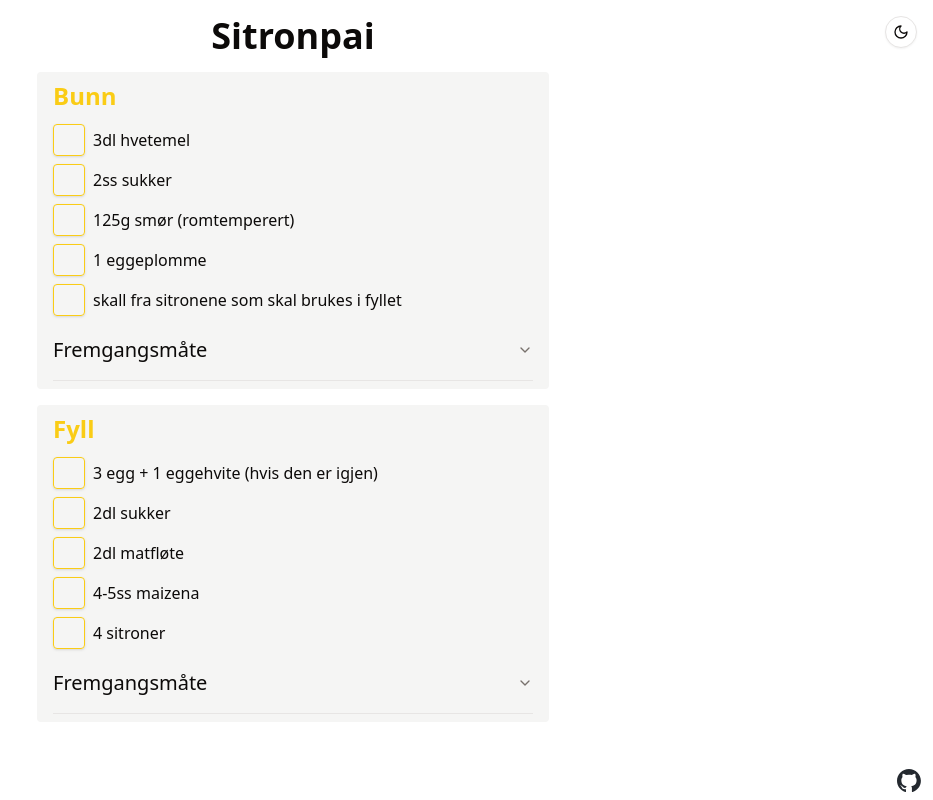
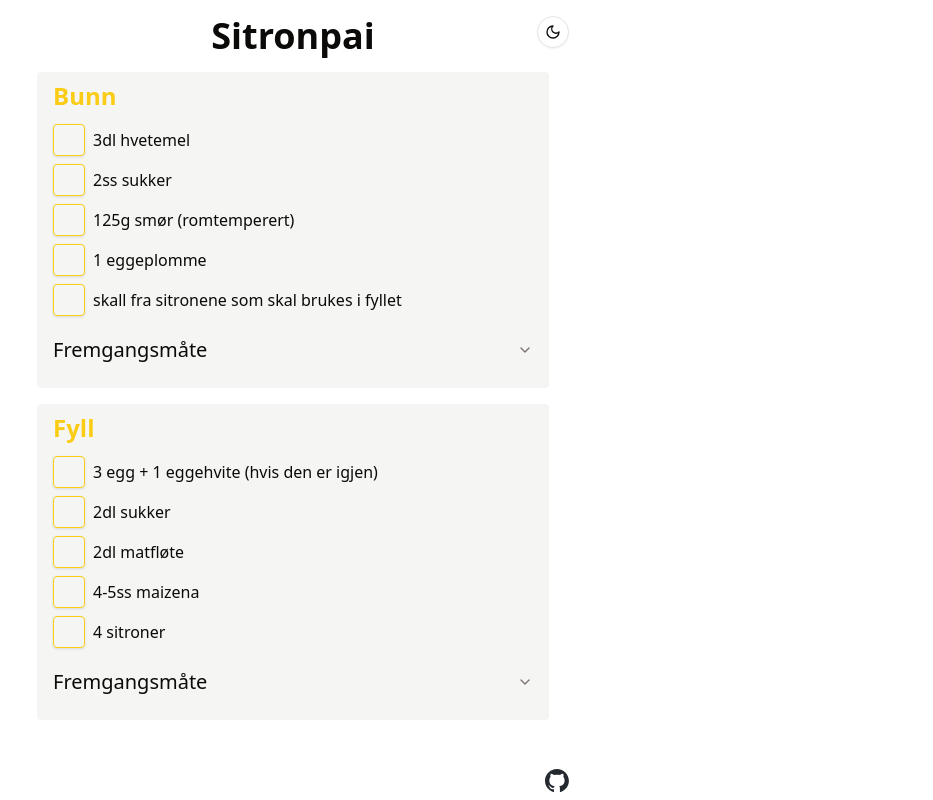
Before and after one commit to JonRennan/oppskriftsbok, a Next.js app: page / in a window 1280 px wide. Shown: the whole page, without its empty margins (347-1280 px from the left). Built offline with nearby package versions, Linux system fonts and the light colour scheme.

Commit message:
remove bottom border from accordion, add max-width to header and footer, and add className prop to ModeToggle

```diff
--- a/src/components/footer.tsx
+++ b/src/components/footer.tsx
@@ -5,27 +5,31 @@ import Link from "next/link";
 import { useEffect, useState } from "react";
 
 export default function Footer() {
-  const [mounted, setMounted] = useState(false)
+  const [mounted, setMounted] = useState(false);
   const { theme } = useTheme();
 
   useEffect(() => {
-    setMounted(true)
-  }, [])
+    setMounted(true);
+  }, []);
 
   if (!mounted) {
-    return null
+    return null;
   }
 
   return (
-    <footer className="w-full">
-      <div className="flex justify-end px-3 py-2">
+    <footer className="flex w-full justify-center py-2">
+      <div className="flex w-full justify-end px-3 md:max-w-xl">
         <Link
           href="https://github.com/JonRennan"
           target="_blank"
           className="flex"
         >
           <Image
-            src={theme == "dark" ? "/github-mark/github-mark-white.svg" : "/github-mark/github-mark.svg"}
+            src={
+              theme == "dark"
+                ? "/github-mark/github-mark-white.svg"
+                : "/github-mark/github-mark.svg"
+            }
             alt="Github logo"
             width={24}
             height={24}
--- a/src/components/header.tsx
+++ b/src/components/header.tsx
@@ -2,9 +2,9 @@ import { ModeToggle } from "~/components/mode-toggle";
 
 export default function Header() {
   return (
-    <header>
-      <div className="absolute right-4 top-4">
-        <ModeToggle />
+    <header className="flex w-full justify-center">
+      <div className="relative w-full md:max-w-xl">
+        <ModeToggle className="absolute right-3 top-4" />
       </div>
     </header>
   );
--- a/src/components/mode-toggle.tsx
+++ b/src/components/mode-toggle.tsx
@@ -12,8 +12,13 @@ import {
   TooltipTrigger,
   TooltipProvider,
 } from "~/components/ui/tooltip";
+import { cn } from "~/lib/utils";
 
-export function ModeToggle() {
+interface ModeToggleProps {
+  className?: string;
+}
+
+export function ModeToggle({className}: ModeToggleProps) {
   const [mounted, setMounted] = useState(false)
   const { setTheme, theme } = useTheme();
 
@@ -30,7 +35,7 @@ export function ModeToggle() {
       <Tooltip delayDuration={100}>
         <TooltipTrigger asChild>
           <Button
-            className="h-8 w-8 rounded-full bg-background"
+            className={cn("h-8 w-8 rounded-full bg-background", className)}
             variant="outline"
             size="icon"
             onClick={() => setTheme(theme === "dark" ? "light" : "dark")}
--- a/src/components/ui/accordion.tsx
+++ b/src/components/ui/accordion.tsx
@@ -14,7 +14,7 @@ const AccordionItem = React.forwardRef<
 >(({ className, ...props }, ref) => (
   <AccordionPrimitive.Item
     ref={ref}
-    className={cn("border-b", className)}
+    className={cn(className)}
     {...props}
   />
 ))
```
